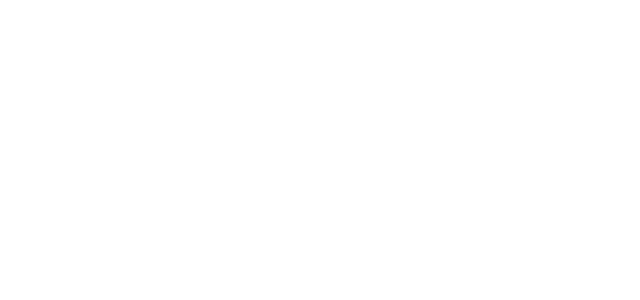
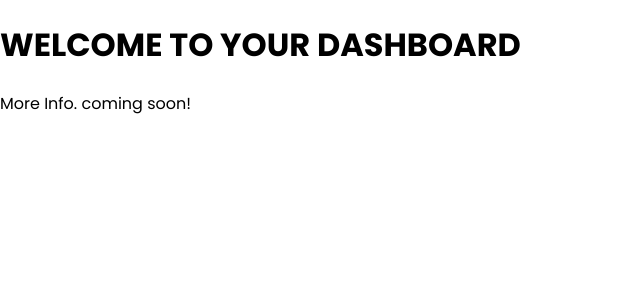
Before and after one commit to ENYO360/e-learning-webpage, a React (Create React App) app: page /userDetails in a window 1280 px wide. Before the commit this address had no page. Shown: the top 300 px of the page, without its empty margins (0-640 px from the left). Built offline with nearby package versions, Linux system fonts and the light colour scheme.

Commit message:
The login page is now authenticated with Firebase. I will be working on linking the Dashboard page with the Firebase Authenticator.

```diff
--- a/src/App.js
+++ b/src/App.js
@@ -1,9 +1,10 @@
-import { BrowserRouter as Router, Routes, Route, Link } from 'react-router-dom'
-import { React, useState } from 'react'
-import Logo from './Images/landing-page/site-logo.png'
-import SignUp from './Components/Login-SignUp/SignUp'
-import Home from './Components/Landing-page/Home'
-import Login from './Components/Login-SignUp/Login'
+import { BrowserRouter as Router, Routes, Route, Link } from 'react-router-dom';
+import { React, useState } from 'react';
+import Logo from './Images/landing-page/site-logo.png';
+import SignUp from './Components/Login-SignUp/SignUp';
+import Home from './Components/Landing-page/Home';
+import Login from './Components/Login-SignUp/Login';
+import UserDetails from './Components/Dashboard/UserDetails';
 
 export default function App() {
 
@@ -14,6 +15,7 @@
                     <Route path='/signup' element={<SignUp />} />
                     <Route path='/' element={<Home />} />
                     <Route path='/login' element={<Login />} />
+                    <Route path='userDetails' element={<UserDetails />} />
                 </Routes>
             </Router>
         </>
--- /dev/null
+++ b/src/Components/Dashboard/UserDetails.jsx
@@ -0,0 +1,8 @@
+export default function UserDetails() {
+    return (
+        <>
+            <h1>WELCOME TO YOUR DASHBOARD</h1>
+            <p>More Info. coming soon!</p>
+        </>
+    )
+}
--- a/src/Components/Login-SignUp/Login.jsx
+++ b/src/Components/Login-SignUp/Login.jsx
@@ -3,6 +3,7 @@
 import { signInWithEmailAndPassword } from 'firebase/auth';
 import { BrowseRouter as Router, Routes, Route, Link } from 'react-router-dom';
 import Student1 from '../../Images/signUp-logIn/pupil-raising-hand.png';
+import UserDetails from '../Dashboard/UserDetails';
 import '../Css/Login.css'
 
 export default function SignUp() {
@@ -10,11 +11,12 @@
     const [password, setPassword] = useState('');
     const [error, setError] = useState('');
     const [loading, setLoading] = useState(false);
+    const [showDashboard, setShowDashboard] = useState(false);
 
         // Validate username and password
         const validateForm = () => {
             if (!email || !password) {
-                setError("All fields are required")
+                setError("All fields are required");
                 return false;
             }
             const emailRegex = /^[^\s@]+@[^\s@]+\.[^\s@]+$/;
@@ -40,10 +42,11 @@
             // Firebase Authentication
             await signInWithEmailAndPassword(auth, email, password);
             setLoading(false);
+           // setShowDashboard(true);
             alert('Login successful!');
-            console.log("login successfuly");
         } catch (err) {
             setLoading(false);
+            console.error('Firebase login error:', err);
             if (err.code === 'auth/user-not-found') {
                 setError('No user found with this email');
             } else if (err.code === 'auth/wrong-password') {
```
Also changed, not shown: src/Components/Login-SignUp/SignUp.jsx (line endings or trailing spaces).
